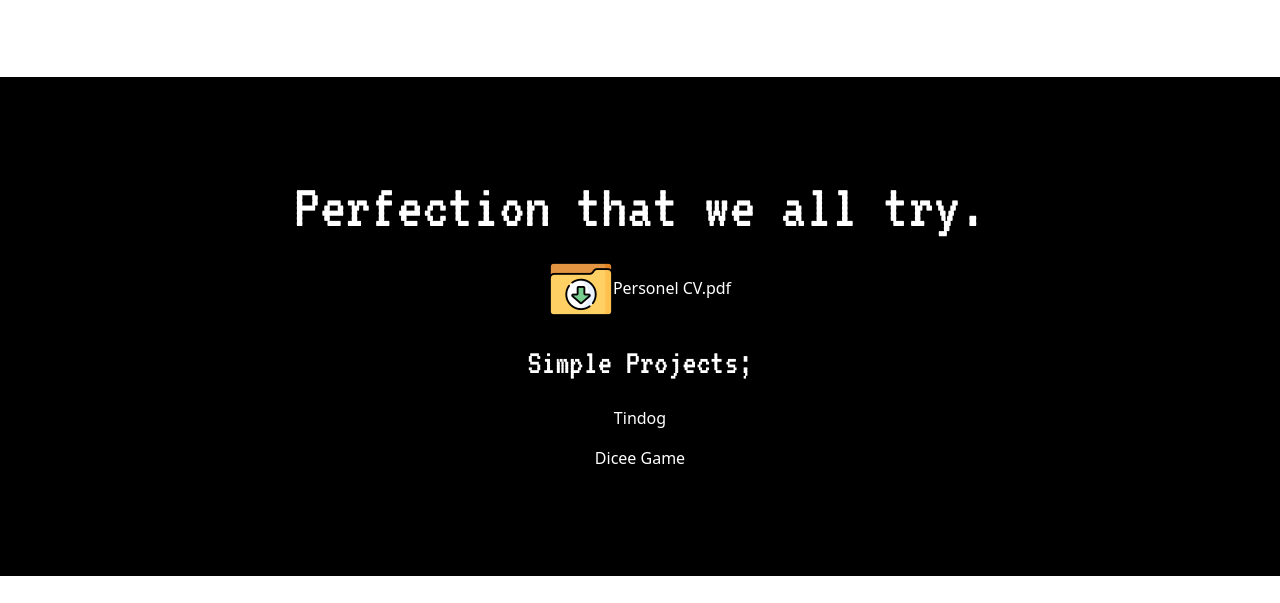
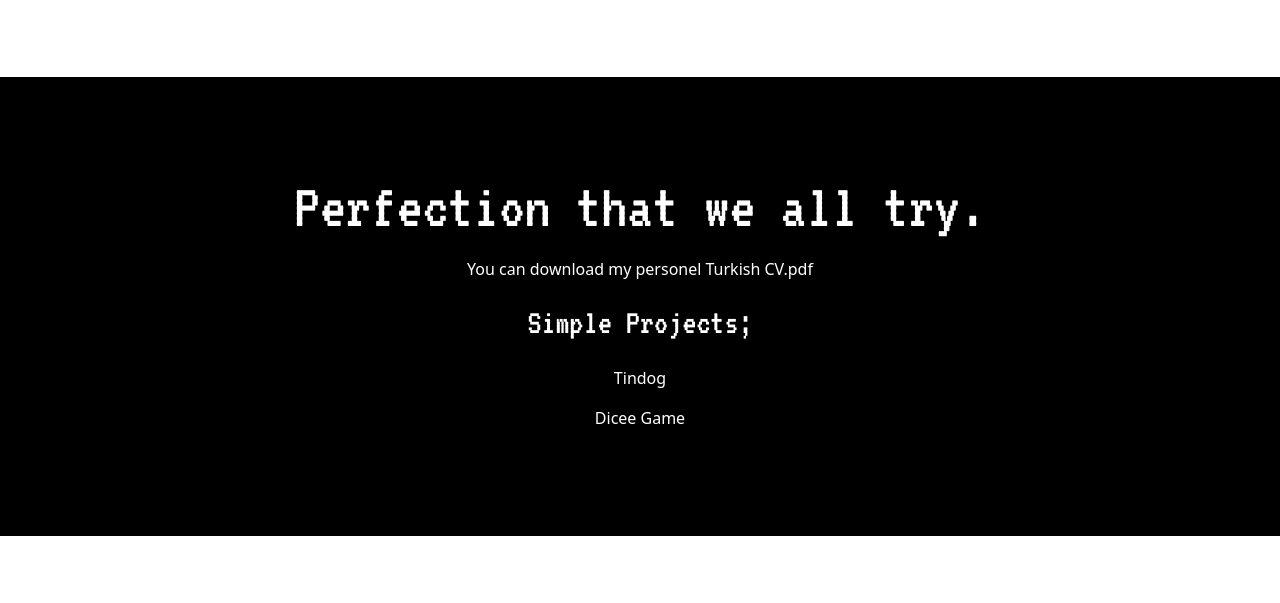
Before and after one commit to serhandonertas/cv, a plain HTML site: page index.html in a window 1280 px wide. Shown: the part 1019-1622 px from the top of the page. Drawn offline with nearby package versions, Linux system fonts and the light colour scheme.

Commit message:
Update index.html

```diff
--- a/index.html
+++ b/index.html
@@ -110,7 +110,7 @@
   <section id="cta">
 
     <h1 class="serhan">Perfection that we all try.</h1>
-    <p><a href="images/Serhan_DONERTAS_CV.pdf" target="_blank"><img class="download-image" src="images/download.png" alt="pdf-image">Personel CV.pdf</p>
+    <p><a href="images/Serhan_DONERTAS_CV.pdf" target="_blank">You can download my personel Turkish CV.pdf</p>
     <p class="proje">Simple Projects;</p>
     <p><a href="https://serhandonertas.github.io/tindog/" target="_blank">Tindog</a></p>
     <p><a href="https://serhandonertas.github.io/dicee/" target="_blank">Dicee Game</a></p>
```
